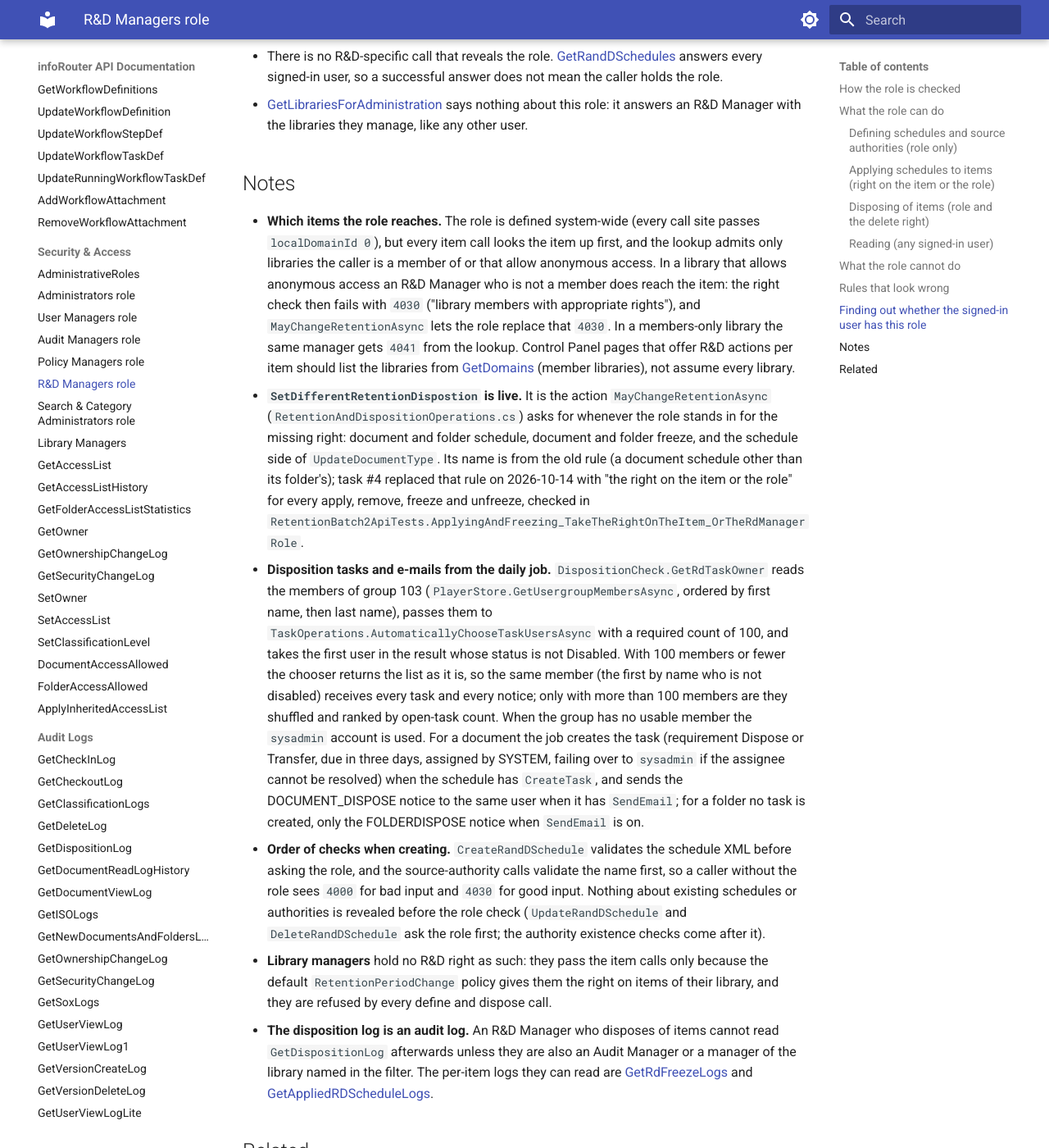
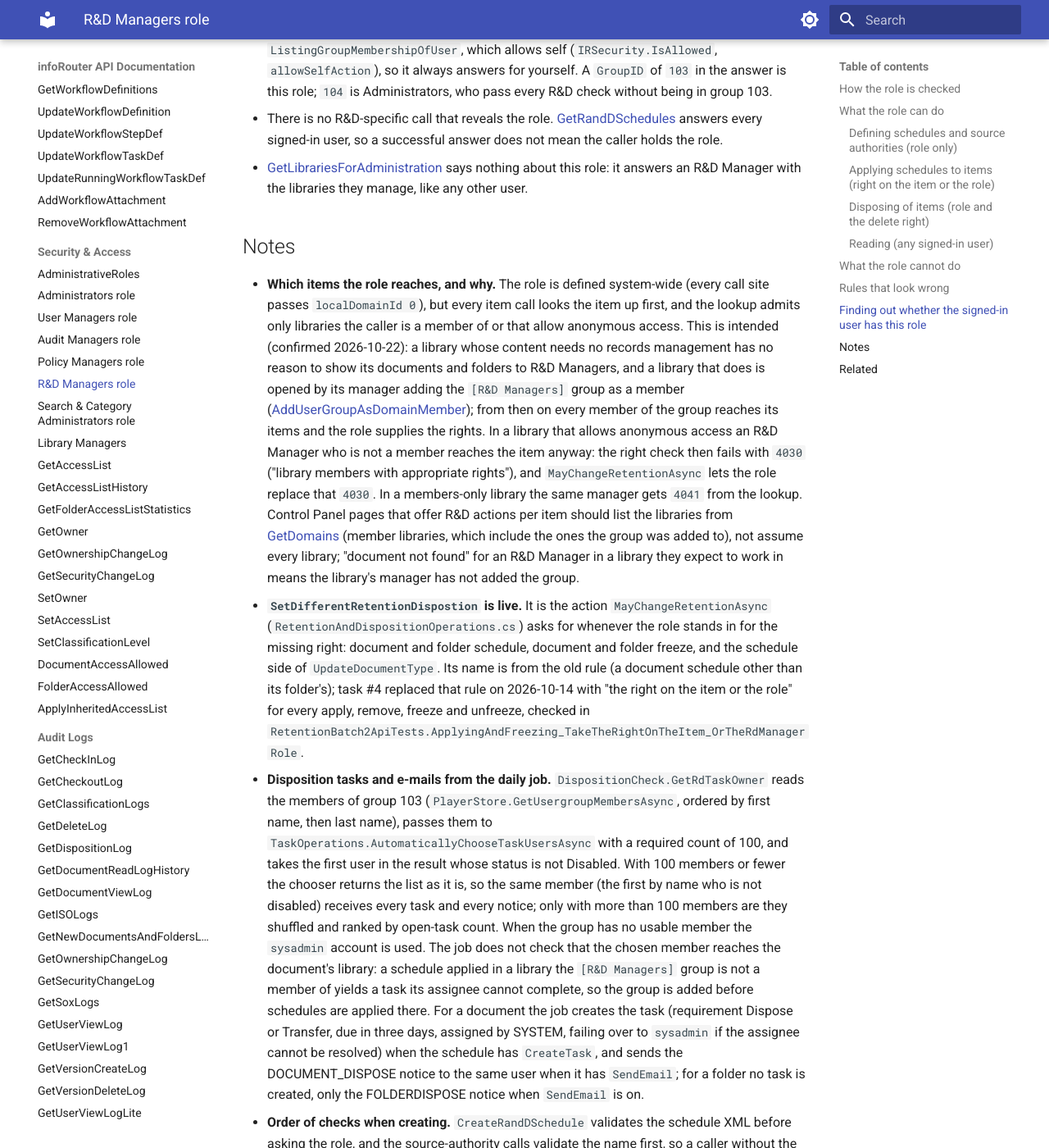
Before and after one commit to inforouter/apidocs, an MkDocs documentation site: the page built from docs/RDManagersRole.md, in a window 1280 px wide and 1400 px high, scrolled down 7334 px. Shown: the whole window at 82% size. Built offline with MkDocs 1.6.1 and Material for MkDocs 9.7.7, drawn with Linux system fonts in a browser that asks for light colours; some of the changed text lies outside the part shown.

Commit message:
R&D Managers reach only libraries they are a member of, by design
The role is system-wide, but an item in a library is reached only by the
library's members. A library that needs records management gets the
[R&D Managers] group added as a member by its manager; elsewhere the role
has nothing to see. The R&D page and the overview now say so instead of
calling it a rule that looks wrong, and note that the disposition job does
not check that its assignee reaches the library.

Co-Authored-By: Claude Fable 5.1 <noreply@anthropic.com>

```diff
--- a/docs/RDManagersRole.md
+++ b/docs/RDManagersRole.md
@@ -50,8 +50,11 @@ any right or role is asked (`InfoRouter.GetDocumentByPathAsync`, `GetFolderByPat
 item's library is in `DomainsStore.GetViewableLibraryListAsync` for the caller: a library the caller is a
 member of (directly or through a group), or one that allows anonymous access. The R&D Manager role is not
 in that list, so **the role alone does not reach an item in a library the manager is not a member of**.
-Inside a library the manager is a member of, the role stands in for the missing right on any item, whatever
-the item's own access list says.
+That is by design: a library that keeps no records under retention has nothing for the role to see, and a
+library that does is opened to the role by its manager, who adds the `[R&D Managers]` group to the
+library's members with [AddUserGroupAsDomainMember](AddUserGroupAsDomainMember.md). Inside a library the
+manager or the group is a member of, the role stands in for the missing right on any item, whatever the
+item's own access list says.
 
 ### Defining schedules and source authorities (role only)
 
@@ -142,14 +145,19 @@ its owner, the managers of its library, and users with CHANGE or Full Control on
 
 ## Notes
 
-- **Which items the role reaches.** The role is defined system-wide (every call site passes
+- **Which items the role reaches, and why.** The role is defined system-wide (every call site passes
   `localDomainId 0`), but every item call looks the item up first, and the lookup admits only libraries the
-  caller is a member of or that allow anonymous access. In a library that allows anonymous access an R&D
-  Manager who is not a member does reach the item: the right check then fails with `4030` ("library
+  caller is a member of or that allow anonymous access. This is intended (confirmed 2026-10-22): a library
+  whose content needs no records management has no reason to show its documents and folders to R&D
+  Managers, and a library that does is opened by its manager adding the `[R&D Managers]` group as a member
+  ([AddUserGroupAsDomainMember](AddUserGroupAsDomainMember.md)); from then on every member of the group
+  reaches its items and the role supplies the rights. In a library that allows anonymous access an R&D
+  Manager who is not a member reaches the item anyway: the right check then fails with `4030` ("library
   members with appropriate rights"), and `MayChangeRetentionAsync` lets the role replace that `4030`. In a
   members-only library the same manager gets `4041` from the lookup. Control Panel pages that offer R&D
-  actions per item should list the libraries from [GetDomains](GetDomains.md) (member libraries), not
-  assume every library.
+  actions per item should list the libraries from [GetDomains](GetDomains.md) (member libraries, which
+  include the ones the group was added to), not assume every library; "document not found" for an R&D
+  Manager in a library they expect to work in means the library's manager has not added the group.
 - **`SetDifferentRetentionDispostion` is live.** It is the action `MayChangeRetentionAsync`
   (`RetentionAndDispositionOperations.cs`) asks for whenever the role stands in for the missing right:
   document and folder schedule, document and folder freeze, and the schedule side of `UpdateDocumentType`.
@@ -162,7 +170,10 @@ its owner, the managers of its library, and users with CHANGE or Full Control on
   the first user in the result whose status is not Disabled. With 100 members or fewer the chooser returns
   the list as it is, so the same member (the first by name who is not disabled) receives every task and
   every notice; only with more than 100 members are they shuffled and ranked by open-task count. When the
-  group has no usable member the `sysadmin` account is used. For a document the job creates the task
+  group has no usable member the `sysadmin` account is used. The job does not check that the chosen
+  member reaches the document's library: a schedule applied in a library the `[R&D Managers]` group is not
+  a member of yields a task its assignee cannot complete, so the group is added before schedules are
+  applied there. For a document the job creates the task
   (requirement Dispose or Transfer, due in three days, assigned by SYSTEM, failing over to `sysadmin` if the
   assignee cannot be resolved) when the schedule has `CreateTask`, and sends the DOCUMENT_DISPOSE notice to
   the same user when it has `SendEmail`; for a folder no task is created, only the FOLDERDISPOSE notice when
```
Also changed, not shown: docs/AdministrativeRoles.md (+6 -3 lines).
